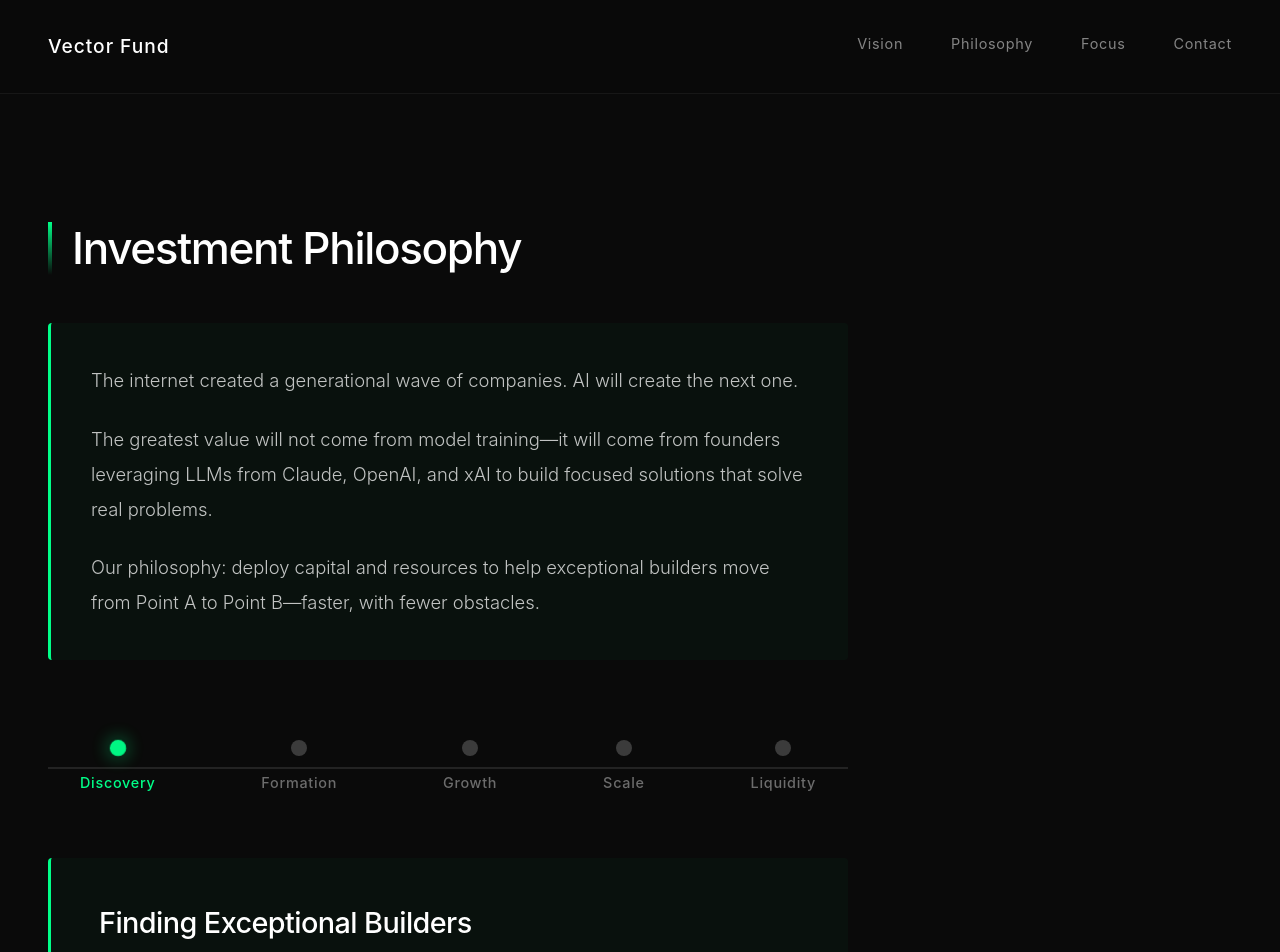
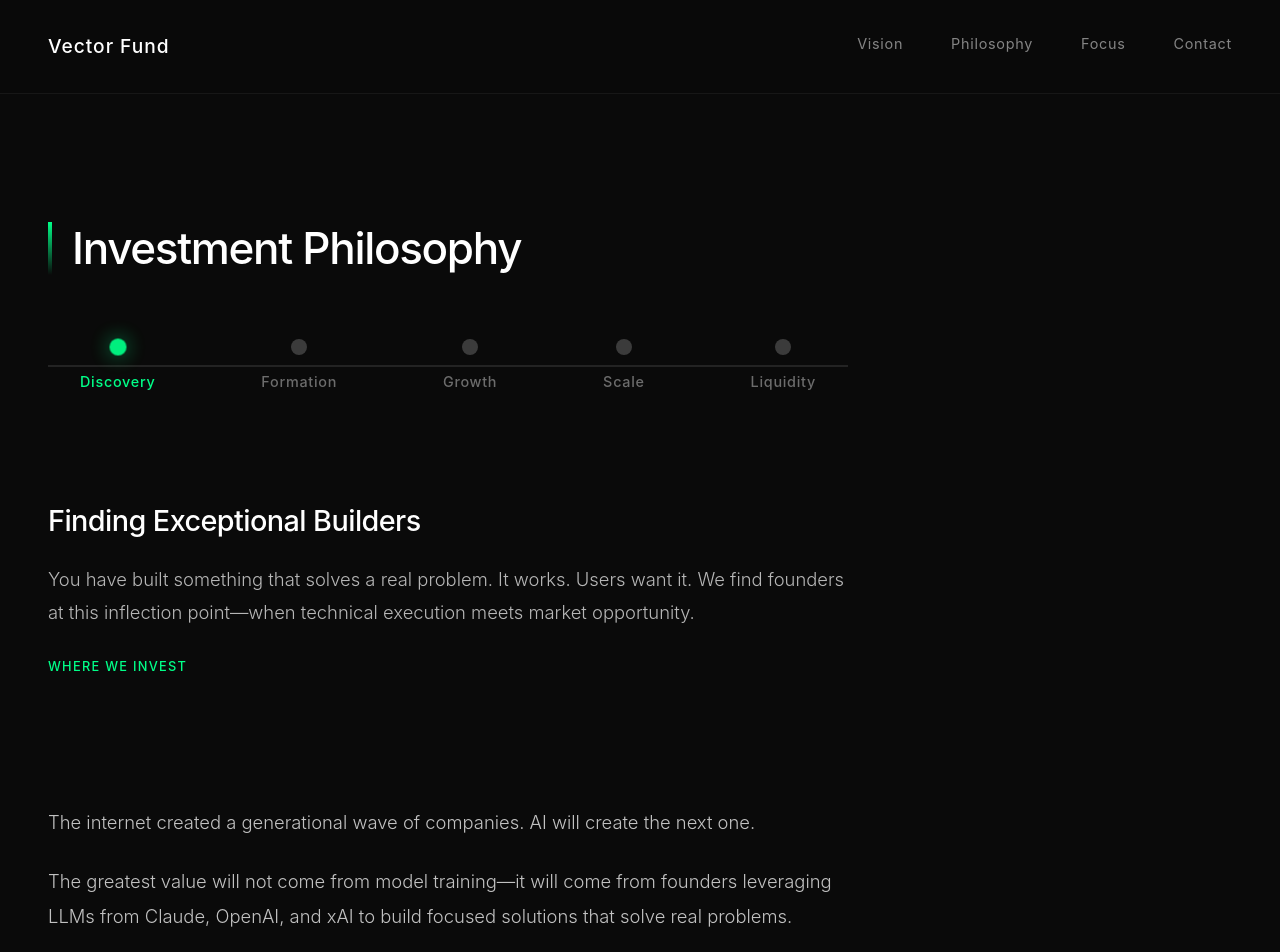
Before and after one commit to JosephsVisconti/Vectorfund, a React (Vite) app: page /philosophy in a window 1280 px wide. Shown: the top 952 px of the page. Built offline with nearby package versions, Linux system fonts and the light colour scheme.

Commit message:
Move timeline above philosophy text and remove green backgrounds
🤖 Generated with [Claude Code](https://claude.com/claude-code)

Co-Authored-By: Claude <noreply@anthropic.com>

```diff
--- a/src/App.css
+++ b/src/App.css
@@ -222,11 +222,8 @@
 }
 
 .philosophy-vision {
+  margin-top: 5rem;
   margin-bottom: 5rem;
-  padding: 2.5rem;
-  background: rgba(0, 255, 136, 0.03);
-  border-left: 3px solid #00ff88;
-  border-radius: 4px;
 }
 
 .philosophy-vision p {
@@ -324,10 +321,7 @@
 }
 
 .timeline-stage-display {
-  padding: 3rem;
-  background: rgba(0, 255, 136, 0.03);
-  border-left: 3px solid #00ff88;
-  border-radius: 4px;
+  padding: 3rem 0;
   min-height: 200px;
 }
 
--- a/src/pages/Philosophy.jsx
+++ b/src/pages/Philosophy.jsx
@@ -41,18 +41,6 @@ function Philosophy() {
       <div className="section-content">
         <h2 className="section-title">Investment Philosophy</h2>
 
-        <div className="philosophy-vision">
-          <p>
-            The internet created a generational wave of companies. AI will create the next one.
-          </p>
-          <p>
-            The greatest value will not come from model training—it will come from founders leveraging LLMs from Claude, OpenAI, and xAI to build focused solutions that solve real problems.
-          </p>
-          <p>
-            Our philosophy: deploy capital and resources to help exceptional builders move from Point A to Point B—faster, with fewer obstacles.
-          </p>
-        </div>
-
         <div className="horizontal-timeline">
           <div className="timeline-nav">
             {stages.map((stage, index) => (
@@ -75,6 +63,18 @@ function Philosophy() {
           </div>
         </div>
 
+        <div className="philosophy-vision">
+          <p>
+            The internet created a generational wave of companies. AI will create the next one.
+          </p>
+          <p>
+            The greatest value will not come from model training—it will come from founders leveraging LLMs from Claude, OpenAI, and xAI to build focused solutions that solve real problems.
+          </p>
+          <p>
+            Our philosophy: deploy capital and resources to help exceptional builders move from Point A to Point B—faster, with fewer obstacles.
+          </p>
+        </div>
+
         <div className="philosophy-footer">
           <p>We invest at the moment of creation. We scale at the moment of conviction.</p>
         </div>
```
